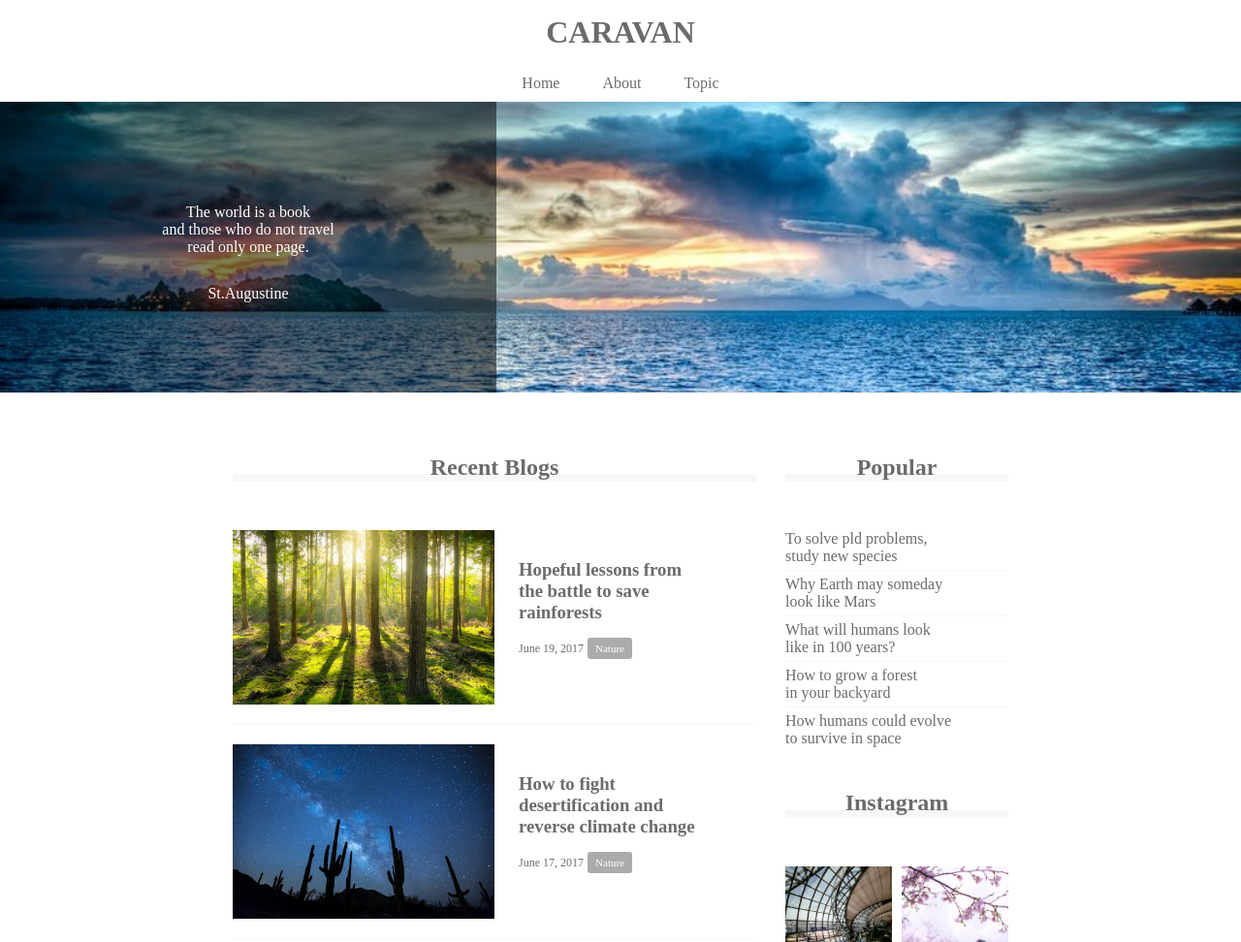
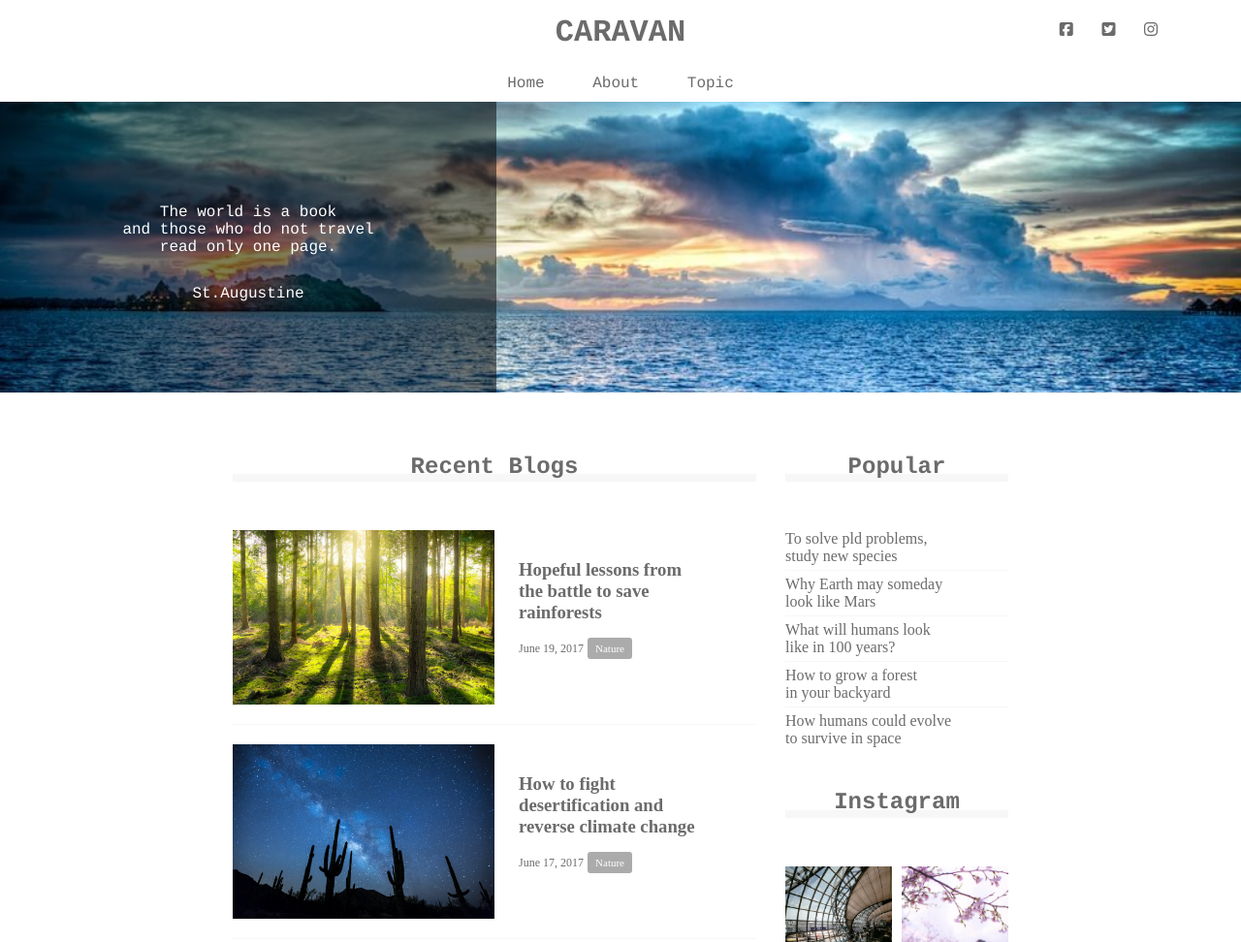
Before and after one commit to komaitaira/caravan, a plain HTML site: page index.html in a window 1280 px wide. Shown: the top 972 px of the page at 97% size. Drawn offline with Linux system fonts and the light colour scheme.

Commit message:
[start] 1-8

```diff
--- a/index.html
+++ b/index.html
@@ -2,6 +2,7 @@
 <html>
 <head>
   <meta charset="utf-8">
+  <script src="https://kit.fontawesome.com/f9d805bcc9.js" crossorigin="anonymous"></script>
   <link rel="stylesheet" href="style.css">
   <title>CARAVAN</title>
 </head>
@@ -10,7 +11,12 @@
   <header>
     <h1 class="headline">
 	  <a href="index.html">CARAVAN</a>
-	</h1>
+	  </h1>
+    <div class="social">
+      <i class="fab fa-facebook-square"></i>
+      <i class="fab fa-twitter-square"></i>
+      <i class="fab fa-instagram"></i>
+    </div>
   </header>
 
   <nav>
--- a/style.css
+++ b/style.css
@@ -13,15 +13,31 @@ a {
   display: block;
   clear: both;
 }
+header, nav, h2, .main-visual, footer {
+  font-family: Chalkduster, "Bradley Hand", Courier, "Segoe Print", sans-serif;
+}
 
 header {
-  width: 100%;
+  position: relative;
+  width: 90%;
   text-align: center;
-  margin: 15px 0;
+  padding: 15px 0;
+  margin:0 auto;
 }
 header .headline{
   font-size: 32px;
 }
+.social {
+  position: absolute;
+  top: 22px;
+  right: 22px;
+}
+
+.social i{
+  display: inline-block;
+  margin-left: 20px;
+}
+
 .nav-list {
   text-align: center;
   padding: 10px 0;
```
